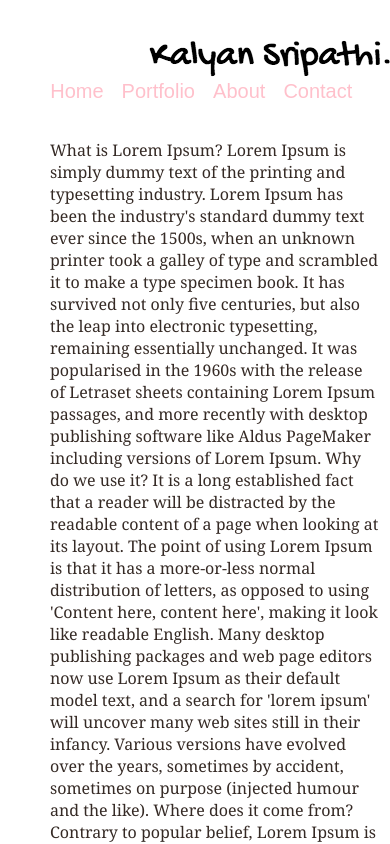
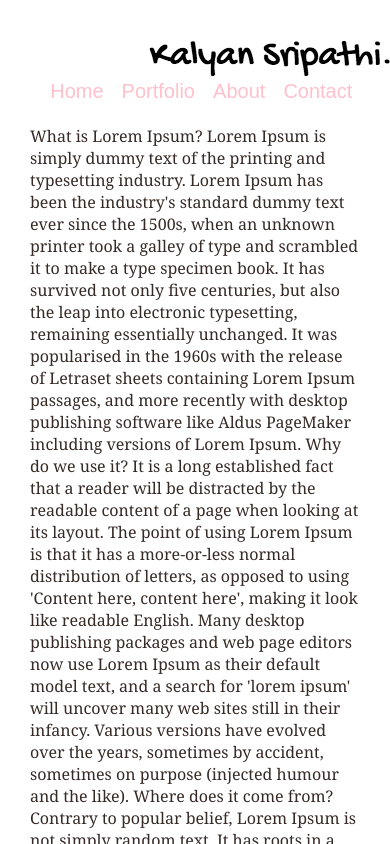
Before and after one commit to spkalyan1520/responsive-design, a plain HTML site: page lesson3-mediaqueries/index.html in a window 390 px wide. Shown: the top 844 px of the page. Drawn offline with Linux system fonts and the light colour scheme.

Commit message:
Responsive Learning

```diff
--- a/lesson3-mediaqueries/style.css
+++ b/lesson3-mediaqueries/style.css
@@ -53,7 +53,7 @@ h1 a{
     text-align:center;
     font-size:2em;
     clear: both;
-    margin:20px;
+    margin:0.4em auto;
     text-align:left;
     overflow: hidden;
 }
```
